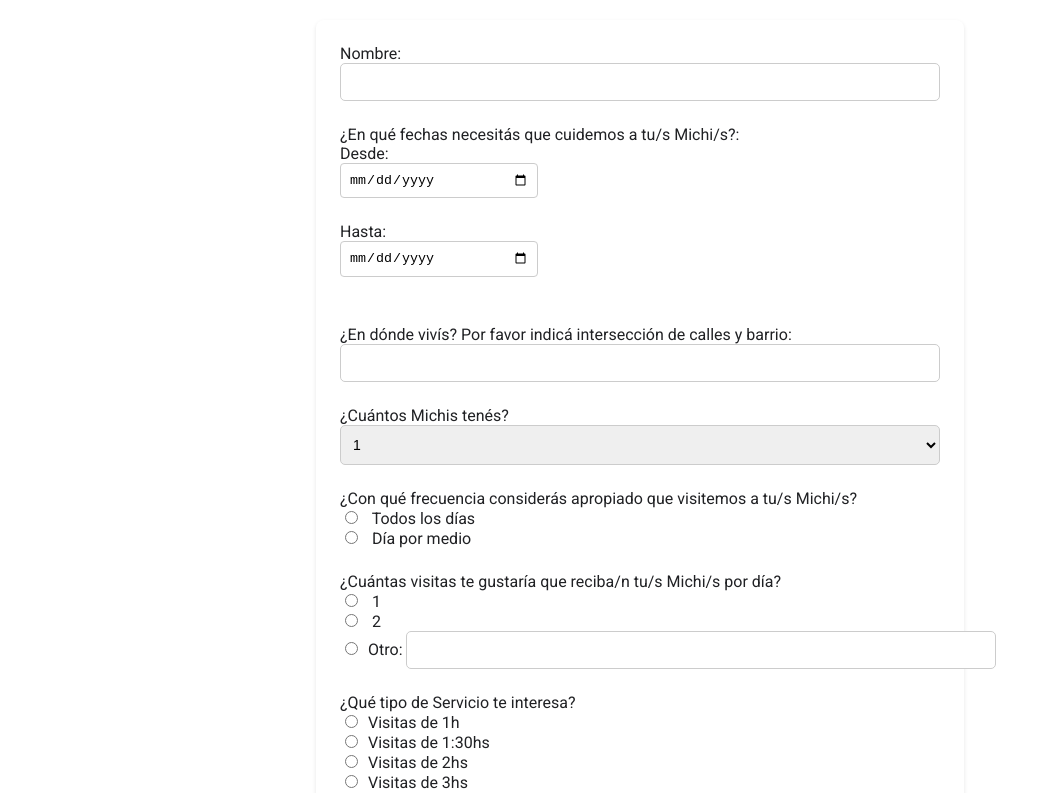
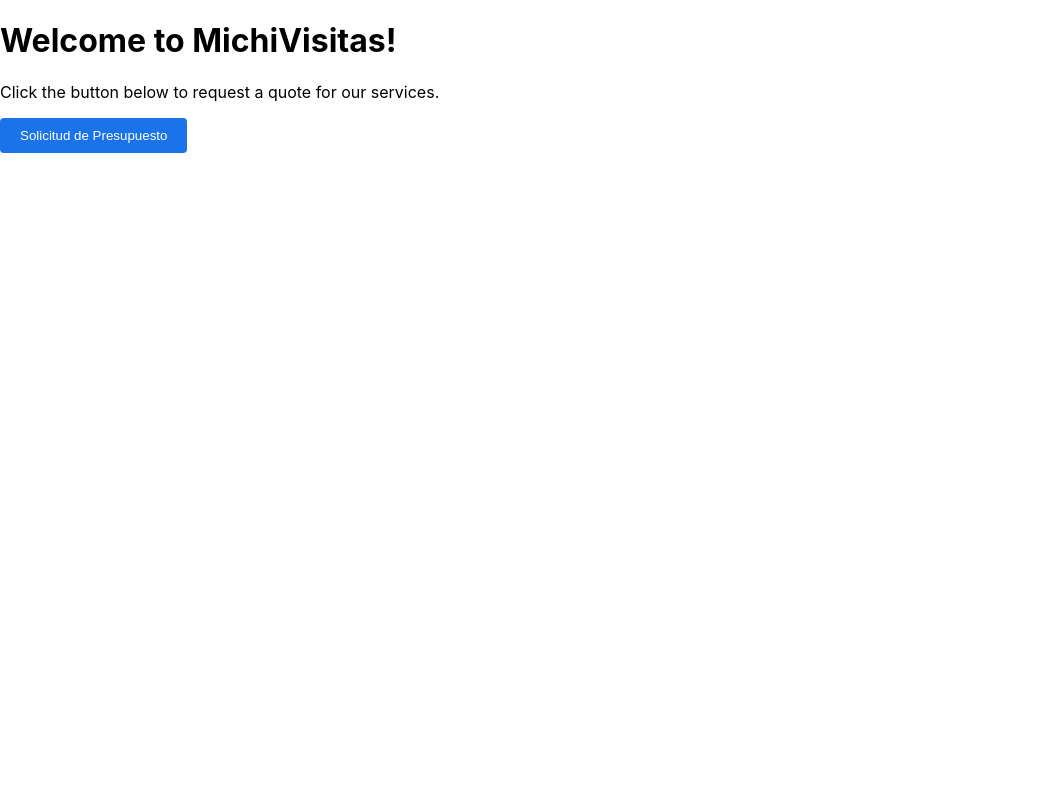
Before and after one commit to pamarilla87/michivisitas, a React (Create React App) app in the folder client/: page / in a window 1280 px wide. Shown: the top 793 px of the page, without its empty margins (0-1059 px from the left). Built offline with nearby package versions, Linux system fonts and the light colour scheme.

Commit message:
Add welcome page

```diff
--- a/client/src/App.js
+++ b/client/src/App.js
@@ -1,13 +1,15 @@
 import React from 'react';
 import { BrowserRouter as Router, Routes, Route } from 'react-router-dom';
-import FormPage from './formPage';
-import ConfirmationPage from './confirmationPage';
+import WelcomePage from './WelcomePage';
+import FormPage from './FormPage';
+import ConfirmationPage from './ConfirmationPage';
 
 function App() {
     return (
         <Router>
             <Routes>
-                <Route path="/" element={<FormPage />} />
+                <Route path="/" element={<WelcomePage />} />
+                <Route path="/form" element={<FormPage />} />
                 <Route path="/confirmation" element={<ConfirmationPage />} />
             </Routes>
         </Router>
--- /dev/null
+++ b/client/src/WelcomePage.js
@@ -0,0 +1,20 @@
+import React from 'react';
+import { useNavigate } from 'react-router-dom';
+
+function WelcomePage() {
+    const navigate = useNavigate();
+
+    const handleNavigate = () => {
+        navigate('/form');  // assuming your form page is routed at '/form'
+    };
+
+    return (
+        <div className="welcome-container">
+            <h1>Welcome to MichiVisitas!</h1>
+            <p>Click the button below to request a quote for our services.</p>
+            <button onClick={handleNavigate}>Solicitud de Presupuesto</button>
+        </div>
+    );
+}
+
+export default WelcomePage;
--- /dev/null
+++ b/client/src/welcomePage.css
@@ -0,0 +1,28 @@
+.welcome-container {
+    text-align: center;
+    padding-top: 50px;
+}
+
+.welcome-container h1 {
+    color: #333;
+    font-size: 24px;
+}
+
+.welcome-container p {
+    color: #666;
+    margin: 20px 0;
+}
+
+.welcome-container button {
+    padding: 10px 20px;
+    background-color: #007BFF;
+    color: white;
+    border: none;
+    border-radius: 5px;
+    cursor: pointer;
+    font-size: 18px;
+}
+
+.welcome-container button:hover {
+    background-color: #0056b3;
+}
```
